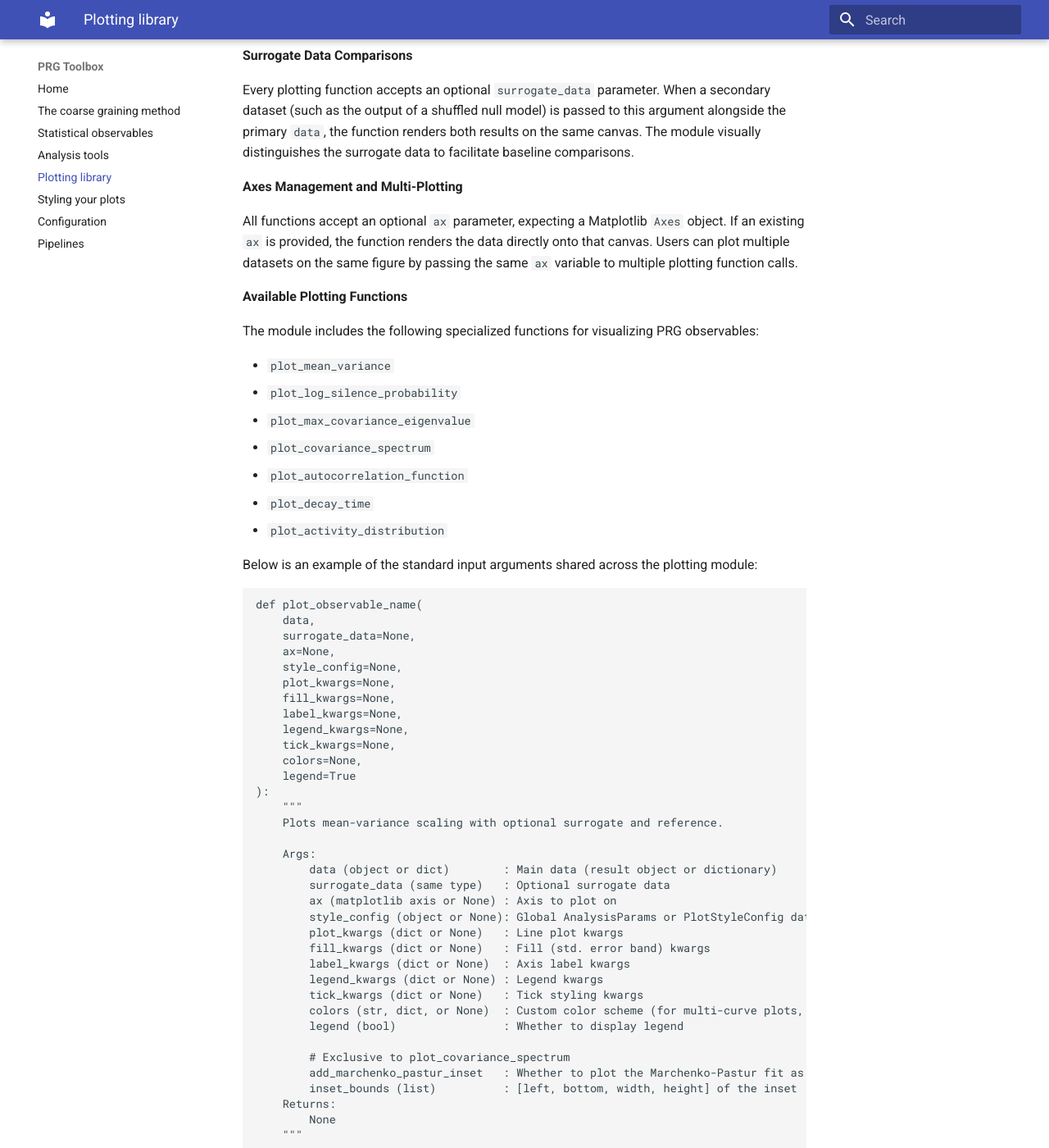
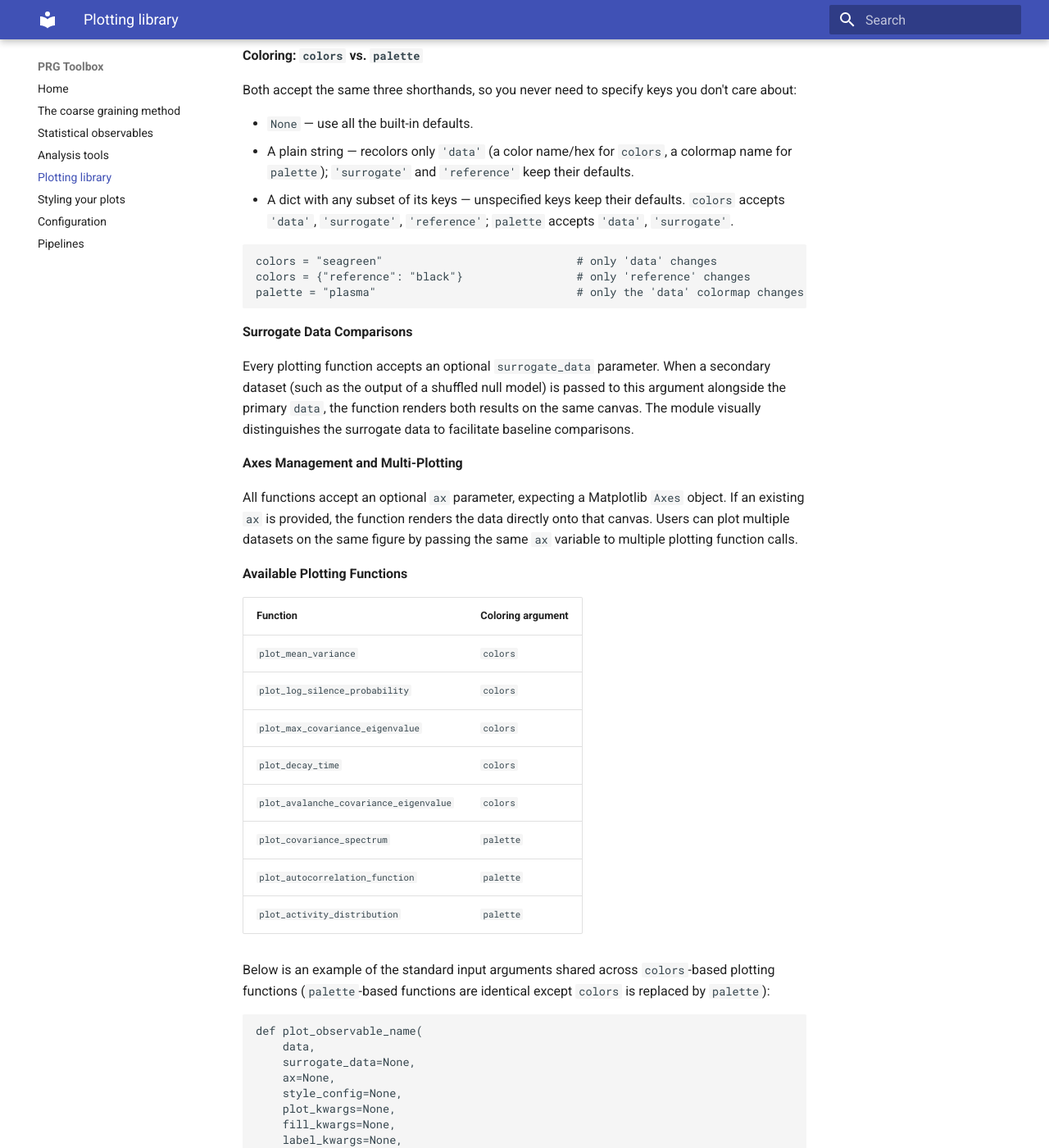
Before and after one commit to Damiaom/prg_toolbox, an MkDocs documentation site: the page built from docs/reference_plotting.md, in a window 1280 px wide and 1400 px high, scrolled down 622 px. Shown: the whole window at 82% size. Built offline with MkDocs 1.6.1 and Material for MkDocs 9.7.7, drawn with Linux system fonts in a browser that asks for light colours; some of the changed text lies outside the part shown.

Commit message:
Polish reference_plotting.md to reflect colors/palette shorthand
Fixes the pseudo-signature that conflated colors and palette into one
parameter, adds the None/string/dict shorthand explanation, fixes the
PlotStyleConfig typo, and adds the missing
plot_avalanche_covariance_eigenvalue entry to the function list.

Co-Authored-By: Claude Sonnet 5 <noreply@anthropic.com>

````diff
--- a/docs/reference_plotting.md
+++ b/docs/reference_plotting.md
@@ -1,15 +1,29 @@
 # Plotting library (`prg_toolbox.plotting`)
 
-The visualization module provides an interface for plotting the statistical observables calculated during the Phenomenological Renormalization Group (PRG) analysis. The plotting functions (e.g., `plot_mean_variance`, `plot_covariance_spectrum`, `plot_activity_distribution`) share a common structure and accept essentially the same parameters. One exception is the color parameter `colors` for single line plots and `palette` for multiple curve plots.
+The visualization module provides an interface for plotting the statistical observables calculated during the Phenomenological Renormalization Group (PRG) analysis. The plotting functions share a common structure and accept essentially the same parameters, with one deliberate split: **single-curve plots** take a `colors` argument, while **function-valued plots** (which draw one curve per coarse-graining step) take a `palette` argument instead. A function never has both.
 
-See [Styling your plots](plotting_examples.md) for worked, rendered examples of both.
+See [Styling your plots](plotting_examples.md) for a worked walkthrough with rendered example figures.
 
 **Matplotlib Styling and Configurations**
 
 The functions accept Matplotlib keyword arguments to modify the layout, colors, and line styles (see list in the example below). Users can input these configurations using two methods:
 
-* **Global Configuration:** Passing the `AnalysisParams` dataclass (or any `AnalysisParams.plot_style` / `PlotSyleConfig` object directly) directly into the `style_config` parameter.
+* **Global Configuration:** Passing the `AnalysisParams` dataclass (or any `AnalysisParams.plot_style` / `PlotStyleConfig` object directly) into the `style_config` parameter.
 * **Explicit Overrides:** Passing dictionaries to specific arguments, such as `plot_kwargs`, `fill_kwargs`, `label_kwargs`, `legend_kwargs`, or `tick_kwargs`. If a user provides both a global `style_config` and an explicit dictionary for the same parameter, the explicit dictionary takes precedence.
+
+**Coloring: `colors` vs. `palette`**
+
+Both accept the same three shorthands, so you never need to specify keys you don't care about:
+
+* `None` — use all the built-in defaults.
+* A plain string — recolors only `'data'` (a color name/hex for `colors`, a colormap name for `palette`); `'surrogate'` and `'reference'` keep their defaults.
+* A dict with any subset of its keys — unspecified keys keep their defaults. `colors` accepts `'data'`, `'surrogate'`, `'reference'`; `palette` accepts `'data'`, `'surrogate'`.
+
+```python
+colors = "seagreen"                             # only 'data' changes
+colors = {"reference": "black"}                 # only 'reference' changes
+palette = "plasma"                              # only the 'data' colormap changes
+```
 
 **Surrogate Data Comparisons**
 
@@ -21,17 +35,18 @@ All functions accept an optional `ax` parameter, expecting a Matplotlib `Axes` o
 
 **Available Plotting Functions**
 
-The module includes the following specialized functions for visualizing PRG observables:
+| Function | Coloring argument |
+|---|---|
+| `plot_mean_variance` | `colors` |
+| `plot_log_silence_probability` | `colors` |
+| `plot_max_covariance_eigenvalue` | `colors` |
+| `plot_decay_time` | `colors` |
+| `plot_avalanche_covariance_eigenvalue` | `colors` |
+| `plot_covariance_spectrum` | `palette` |
+| `plot_autocorrelation_function` | `palette` |
+| `plot_activity_distribution` | `palette` |
 
-* `plot_mean_variance`
-* `plot_log_silence_probability`
-* `plot_max_covariance_eigenvalue`
-* `plot_covariance_spectrum`
-* `plot_autocorrelation_function`
-* `plot_decay_time`
-* `plot_activity_distribution`
-
-Below is an example of the standard input arguments shared across the plotting module:
+Below is an example of the standard input arguments shared across `colors`-based plotting functions (`palette`-based functions are identical except `colors` is replaced by `palette`):
 
 ```python
 def plot_observable_name(
@@ -60,7 +75,8 @@ def plot_observable_name(
         label_kwargs (dict or None)  : Axis label kwargs
         legend_kwargs (dict or None) : Legend kwargs
         tick_kwargs (dict or None)   : Tick styling kwargs
-        colors (str, dict, or None)  : Custom color scheme (for multi-curve plots, `palette`)
+        colors (str, dict, or None)  : Overrides 'data'/'surrogate'/'reference' colors.
+                                        See "Coloring" above.
         legend (bool)                : Whether to display legend
 
         # Exclusive to plot_covariance_spectrum
````
